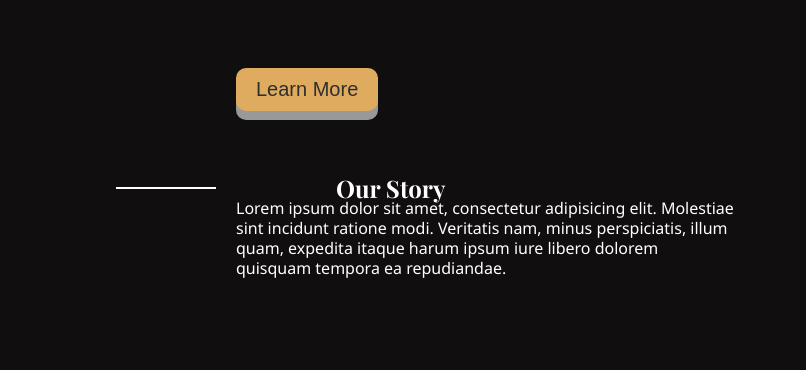
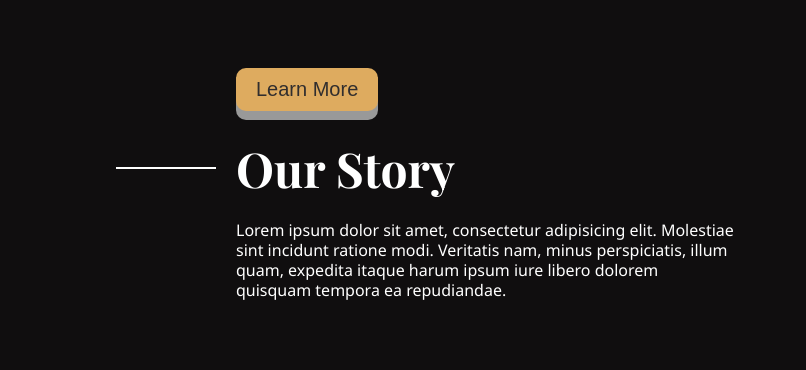
Before and after one commit to pageler/05_coffee_project, a plain HTML site: page index.html in a window 1280 px wide. Shown: the part 940-1310 px from the top of the page, 474-1280 px from the left. Drawn offline with nearby package versions, Linux system fonts and the light colour scheme; a web font is replaced by a local one.

Commit message:
Perfect Place update.

```diff
--- a/style.css
+++ b/style.css
@@ -132,6 +132,9 @@ li a:hover {
 
 .title {
     font-family: "Playfair Display", serif;
+    font-size: 3rem;
+    color: #fff;
+    transform: translateX(-100px)
 }
 
 .line {
@@ -141,7 +144,7 @@ li a:hover {
     transform: translateX(-120px)
 }
 
-.section-container {
+.section-container p {
     max-width: 500px;
     color: #fff;
     font-family:'Segoe UI', Tahoma, Geneva, Verdana, sans-serif;
@@ -191,3 +194,5 @@ li a:hover {
     position:absolute;
     margin-top: 20px;
 }
+
+/* Products */
```
Also changed, not shown: index.html (+3 -0 lines).
